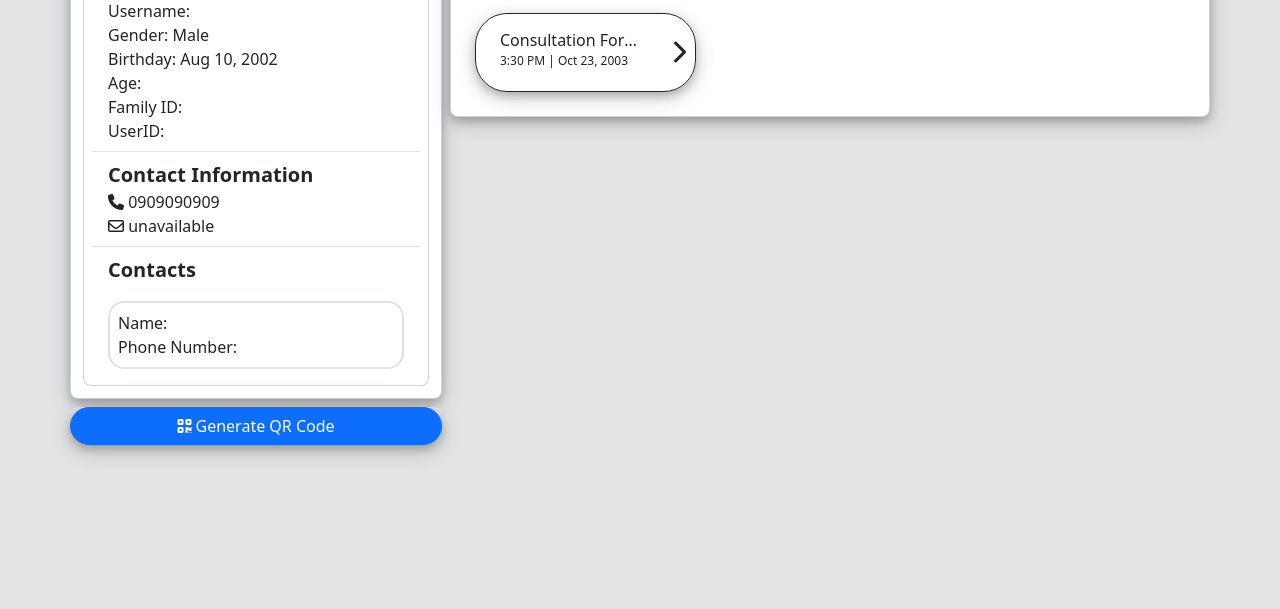
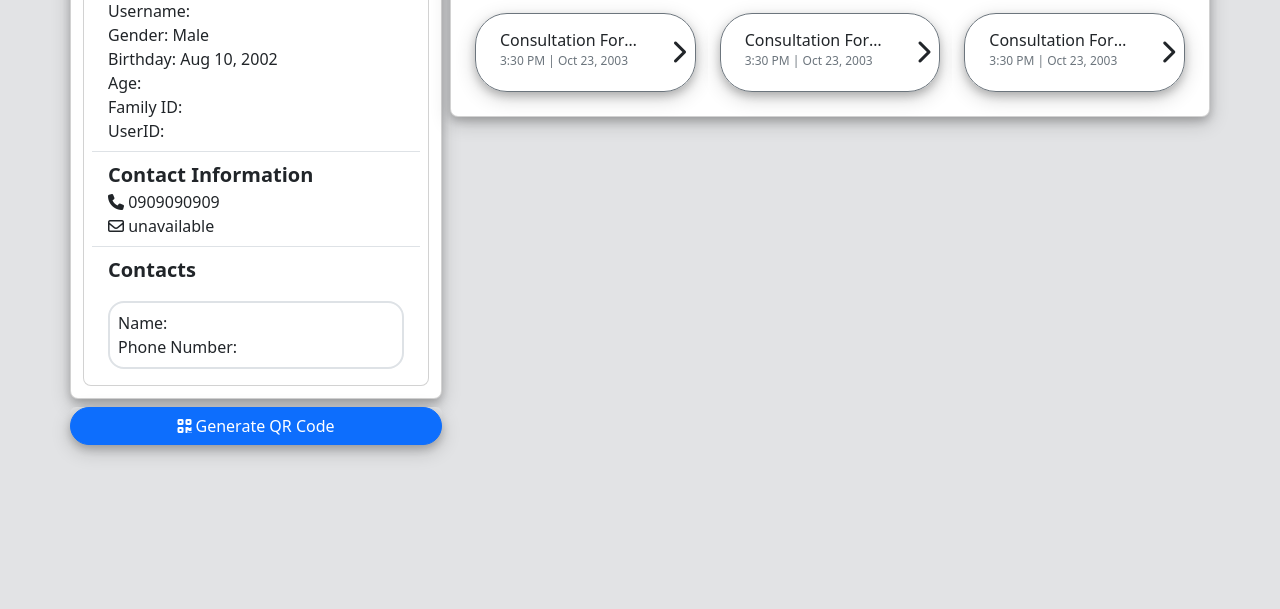
Before and after one commit to KurtD13/test_repo, a plain HTML site: page consultationfile.html in a window 1280 px wide. Shown: the part 191-800 px from the top of the page. Drawn offline with nearby package versions, Linux system fonts and the light colour scheme.

Commit message:
Consultation Item Fixed

```diff
--- a/consultationfile.html
+++ b/consultationfile.html
@@ -108,7 +108,7 @@
                             <div class="row pe-3">
                                 <!--Consultation Item-->
                                 <div class="col-lg-4 card border border-0 mb-2">
-                                    <div class="btn  pe-3 rounded-5 border border-dark" style="min-height: 50px; box-shadow: 0 4px 8px 0 rgba(0, 0, 0, 0.2), 0 6px 20px 0 rgba(0, 0, 0, 0.19);" >
+                                    <div class="btn pe-3 rounded-5 border border-secondary" style="min-height: 50px; box-shadow: 0 4px 8px 0 rgba(0, 0, 0, 0.2), 0 6px 20px 0 rgba(0, 0, 0, 0.19);" >
                                         <div class="row ps-4 align-content-center">
                                             <div class="col-10 pt-2">
                                                 <div class="row fs-6 text-start">
@@ -116,7 +116,49 @@
                                                         Consultation Form Name
                                                     </span>
                                                 </div>
-                                                <div class="row" style="font-size: 12px;">
+                                                <div class="row text-secondary" style="font-size: 12px;">
+                                                    3:30 PM | Oct 23, 2003
+                                                </div>
+                                            </div>
+                                            <div class="col-2 pe-0 py-3">
+                                                <div class="row text-end pe-2  py-3">
+                                                    <i class="fas fa-chevron-right fa-xl"></i>
+                                                </div>
+                                            </div>
+                                        </div>
+                                    </div>
+                                </div>
+                                <div class="col-lg-4 card border border-0 mb-2">
+                                    <div class="btn pe-3 rounded-5 border border-secondary" style="min-height: 50px; box-shadow: 0 4px 8px 0 rgba(0, 0, 0, 0.2), 0 6px 20px 0 rgba(0, 0, 0, 0.19);" >
+                                        <div class="row ps-4 align-content-center">
+                                            <div class="col-10 pt-2">
+                                                <div class="row fs-6 text-start">
+                                                    <span class="d-inline-block text-truncate ps-0 " style="max-width: auto;">
+                                                        Consultation Form Name
+                                                    </span>
+                                                </div>
+                                                <div class="row text-secondary" style="font-size: 12px;">
+                                                    3:30 PM | Oct 23, 2003
+                                                </div>
+                                            </div>
+                                            <div class="col-2 pe-0 py-3">
+                                                <div class="row text-end pe-2  py-3">
+                                                    <i class="fas fa-chevron-right fa-xl"></i>
+                                                </div>
+                                            </div>
+                                        </div>
+                                    </div>
+                                </div>
+                                <div class="col-lg-4 card border border-0 mb-2">
+                                    <div class="btn pe-3 rounded-5 border border-secondary" style="min-height: 50px; box-shadow: 0 4px 8px 0 rgba(0, 0, 0, 0.2), 0 6px 20px 0 rgba(0, 0, 0, 0.19);" >
+                                        <div class="row ps-4 align-content-center">
+                                            <div class="col-10 pt-2">
+                                                <div class="row fs-6 text-start">
+                                                    <span class="d-inline-block text-truncate ps-0 " style="max-width: auto;">
+                                                        Consultation Form Name
+                                                    </span>
+                                                </div>
+                                                <div class="row text-secondary" style="font-size: 12px;">
                                                     3:30 PM | Oct 23, 2003
                                                 </div>
                                             </div>
@@ -132,6 +174,7 @@
 
 
 
+
                             </div>
                     </div>
                 </div>
```
